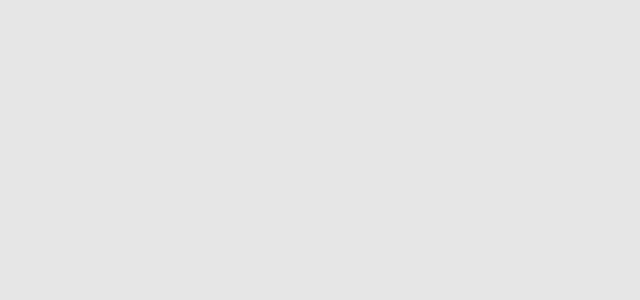
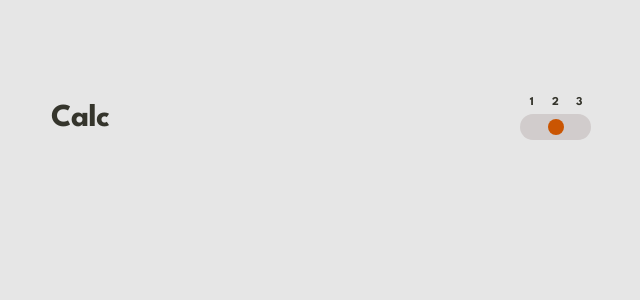
Before and after one commit to selly361/calculator-app, a React (Create React App) app: page / in a window 1280 px wide. Shown: the top 300 px of the page, without its empty margins (319-959 px from the left). Built offline with nearby package versions, Linux system fonts and the light colour scheme.

Commit message:
Change: Finished Header component

```diff
--- a/src/App.tsx
+++ b/src/App.tsx
@@ -1,20 +1,18 @@
+import { Main, Theme } from "components";
 import { useCalc, useTheme } from "hooks";
 
 import GlobalStyles from "global/styles";
 import React from "react";
-import { Theme } from "components";
 import { ThemeProvider } from "styled-components";
 import themeStyles from "global/theme";
 
 function App() {
   const { theme, setTheme } = useTheme();
 
-  const { expression, setExpression } = useCalc();
-
   return (
     <ThemeProvider theme={themeStyles[theme]}>
       <GlobalStyles />
-
+      <Main theme={theme} setTheme={setTheme} />
     </ThemeProvider>
   );
 }
--- /dev/null
+++ b/src/components/Main/Main.styles.ts
@@ -0,0 +1,26 @@
+import styled from "styled-components";
+
+export const StyledMain = styled.main`
+  height: 708px;
+  width: 540px;
+
+`;
+
+export const StyledHeader = styled.header`
+    width: 100%;
+    height: 44px;
+    display: flex;
+    align-items: center;
+    justify-content: space-between;
+
+`
+
+export const Title = styled.h1`
+font-family: League Spartan;
+font-size: 32px;
+font-weight: 700;
+line-height: 29px;
+letter-spacing: -0.5333333611488342px;
+text-align: center;
+color: ${props => props.theme.textColor};
+`
--- /dev/null
+++ b/src/components/Main/index.tsx
@@ -0,0 +1,24 @@
+import { StyledHeader, StyledMain, Title } from './Main.styles'
+
+import React from 'react'
+import { Theme } from "components"
+
+interface IProps {
+    theme: string;
+    setTheme: (arg: string) => void;
+  }
+
+
+function Main(props: IProps) {
+  return (
+    <StyledMain>
+        <StyledHeader>
+            <Title>Calc</Title>
+
+            <Theme {...props} />
+        </StyledHeader>
+    </StyledMain>
+  )
+}
+
+export default Main
--- a/src/components/Theme/Theme.styles.ts
+++ b/src/components/Theme/Theme.styles.ts
@@ -69,6 +69,7 @@ export const Circle = styled.div`
 `
 
 
+
 export const ThemeContainer = styled.div`
     height: 26px;
     width: 71px;
--- a/src/components/Theme/index.tsx
+++ b/src/components/Theme/index.tsx
@@ -8,13 +8,6 @@ interface IProps {
 }
 
 function Theme({ theme, setTheme }: IProps) {
-
-  const classNames = {
-    '1': 'active-one',
-    '2': 'active-two',
-    '3': 'active-three',
-  }
-
   const activeClass = theme == '1' ? 'one' : theme == '2' ? 'two' : 'three'
 
 
--- a/src/components/index.ts
+++ b/src/components/index.ts
@@ -1 +1,2 @@
 export { default as Theme } from "./Theme"
+export { default as Main } from "./Main"
--- a/src/global/styles.ts
+++ b/src/global/styles.ts
@@ -18,8 +18,14 @@ export const GlobalStyles = createGlobalStyle`
     width: 100vw;
     overflow-x: hidden;
     background-color: ${(props) => props.theme.mainBackground};
+    display: grid;
+    place-items: center;
   }
 
+
+  body, div, button, main, header, section {
+    transition: 1s ease background-color, 1s ease color;
+  }
 
   /* Make images easier to work with */
   img,
```
